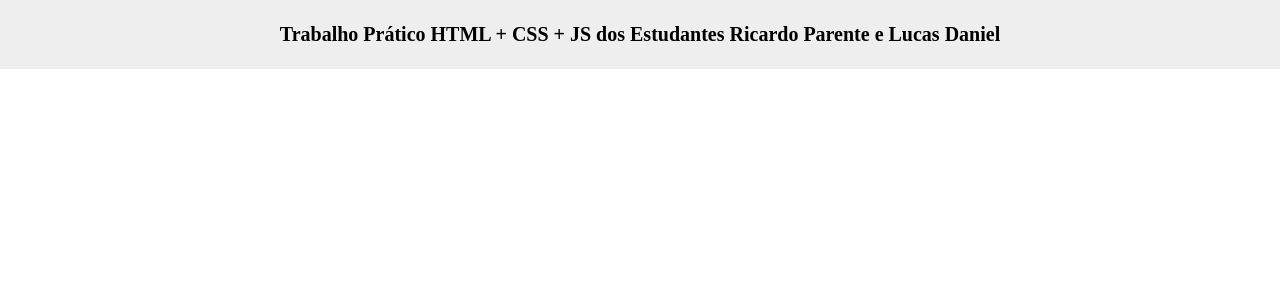
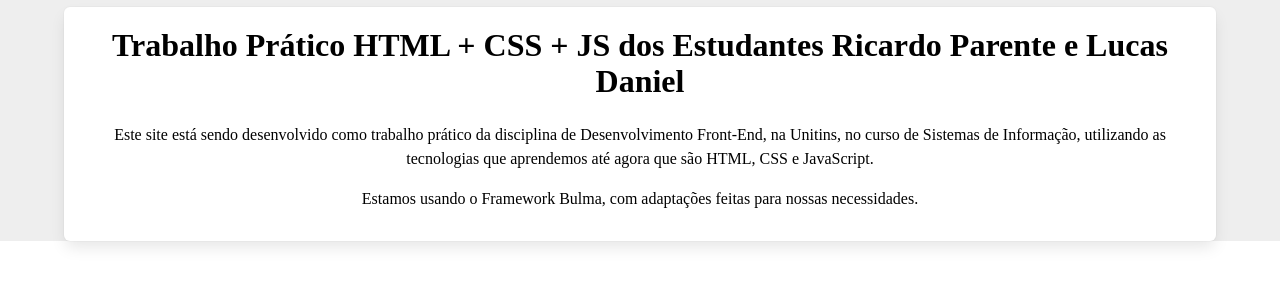
Before and after one commit to danielmariae/FrontEnd_Site, a plain HTML site: page index.html in a window 1280 px wide. Shown: the part 55-340 px from the top of the page. Drawn offline with Linux system fonts and the light colour scheme.

Commit message:
alterations at index.html

```diff
--- a/css/formatacoes.css
+++ b/css/formatacoes.css
@@ -10,6 +10,7 @@
 
 body{
   background-color: #eeeeee;
+  font-family: 'Poppins', 'Segoe UI', Tahoma, Geneva, Verdana, sans-serif;
 }
 
 
@@ -44,6 +45,18 @@ main p{
   font-family: 'Poppins';
 }
 
+.up-index-h2{
+  text-align: center;
+}
+
+main .box .content h1{
+  text-align: center;
+  color: #000000;
+}
+.box{
+  margin-top: 10px;
+}
+
 main h1{
   font-family: 'Poppins';
   font-size: 28px;
--- a/index.html
+++ b/index.html
@@ -30,9 +30,13 @@
                 </div>
             </div>
         </nav>
-        <main class="columns is-mobile">
-            <div class="column">
-            <h1 class="title-menor">Trabalho Prático HTML + CSS + JS dos Estudantes Ricardo Parente e Lucas Daniel</h1>
+        <main class="container"> <!-- Classe usada para delimitar os tamanhos. -->
+            <div class="box"> <!-- DIV usada para fazer um efeito de caixa sobre o conteúdo. -->
+                <div class="content"> <!-- DIV usada para a identação automática dos textos. -->
+                    <h1 class="title-menor">Trabalho Prático HTML + CSS + JS dos Estudantes Ricardo Parente e Lucas Daniel</h1>
+                    <p class="block up-index-h2">Este site está sendo desenvolvido como trabalho prático da disciplina de Desenvolvimento Front-End, na Unitins, no curso de Sistemas de Informação, utilizando as tecnologias que aprendemos até agora que são HTML, CSS e JavaScript.</h2>
+                    <p class="block up-index-h2">Estamos usando o Framework Bulma, com adaptações feitas para nossas necessidades.</h2>
+                </div>
             </div>
         </main>
         <script src="./js/script.js"></script>
```
